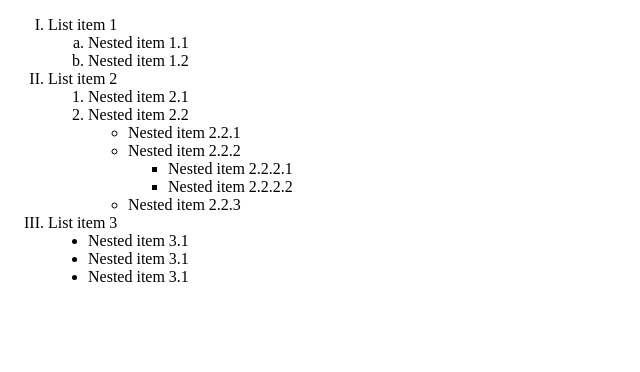
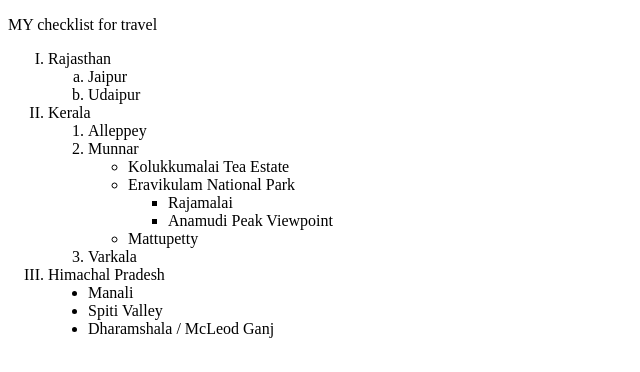
Before and after one commit to sp18-sunnydhaka/mern-fronted, a plain HTML site: page html-project/Task1_list.html in a window 1280 px wide. Shown: the whole page, without its empty margins (0-640 px from the left). Drawn offline with Linux system fonts and the light colour scheme.

Commit message:
Changed readme file

```diff
--- a/html-project/Task1_list.html
+++ b/html-project/Task1_list.html
@@ -3,40 +3,42 @@
 <html>
 <head></head>
 <body>
+    <p>MY checklist for travel</p>
     <ol type="I">
         <li>
-            List item 1
+            Rajasthan
             <ol type="a">
-                <li>Nested item 1.1</li>
-                <li>Nested item 1.2</li>
+                <li>Jaipur</li>
+                <li>Udaipur</li>
             </ol>
         </li>
         <li>
-            List item 2
+            Kerala
             <ol>
-                <li>Nested item 2.1</li>
+                <li>Alleppey</li>
                 <li>
-                    Nested item 2.2
+                    Munnar
                     <ul style="list-style-type:circle;">
-                        <li>Nested item 2.2.1</li>
+                        <li>Kolukkumalai Tea Estate</li>
                         <li>
-                            Nested item 2.2.2
+                            Eravikulam National Park
                             <ul style="list-style-type:square;">
-                                <li>Nested item 2.2.2.1</li>
-                                <li>Nested item 2.2.2.2</li>
+                                <li>Rajamalai </li>
+                                <li>Anamudi Peak Viewpoint</li>
                             </ul>
                         </li>
-                        <li>Nested item 2.2.3</li>
+                        <li>Mattupetty</li>
                     </ul>
                 </li>
+                <li>Varkala</li>
             </ol>
         </li>
         <li>
-            List item 3
+            Himachal Pradesh
             <ul style="list-style-type:disc;">
-                <li>Nested item 3.1</li>
-                <li>Nested item 3.1</li>
-                <li>Nested item 3.1</li>
+                <li>Manali</li>
+                <li>Spiti Valley</li>
+                <li>Dharamshala / McLeod Ganj</li>
             </ul>
         </li>
     </ol>
```
Also changed, not shown: README.md.
